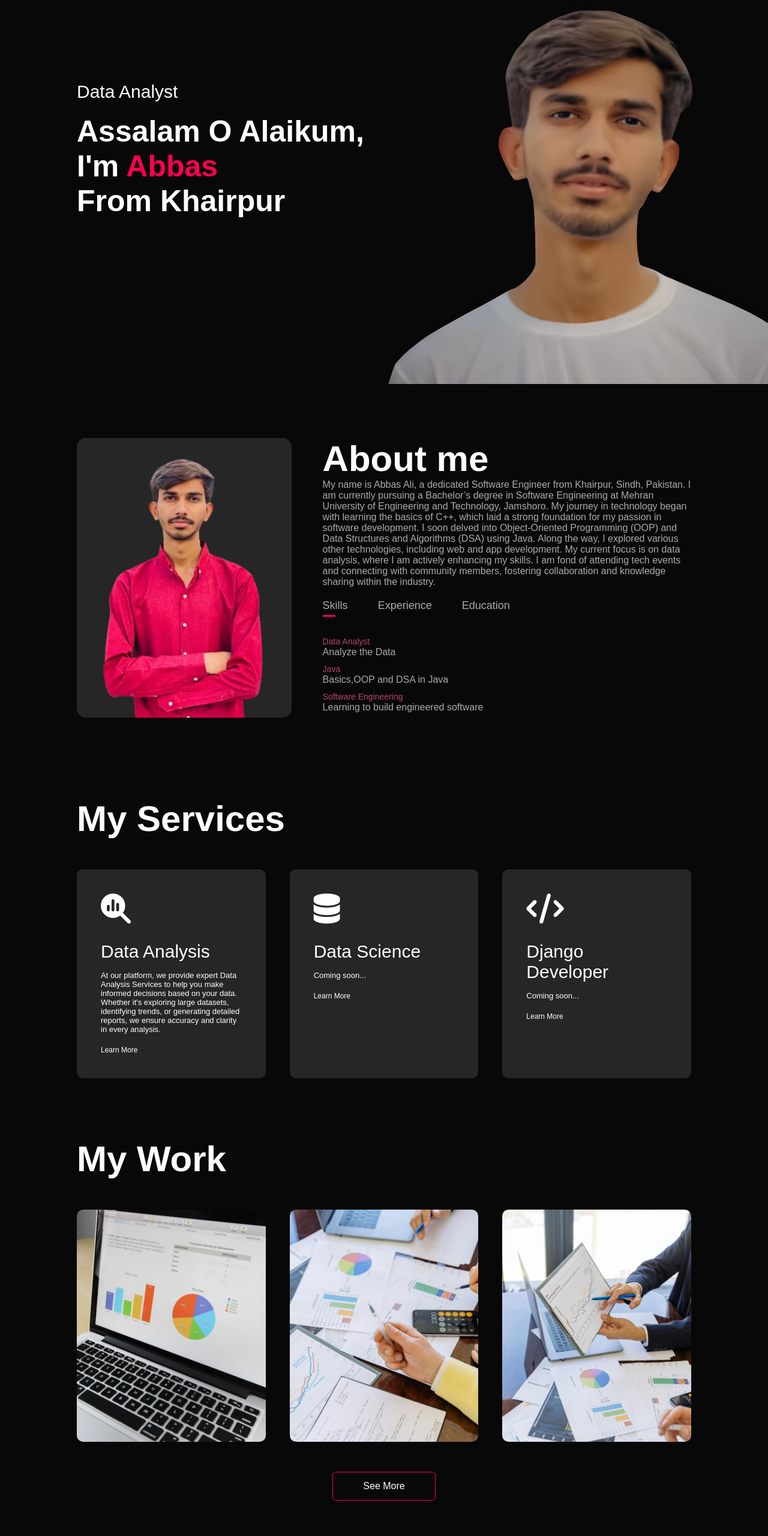
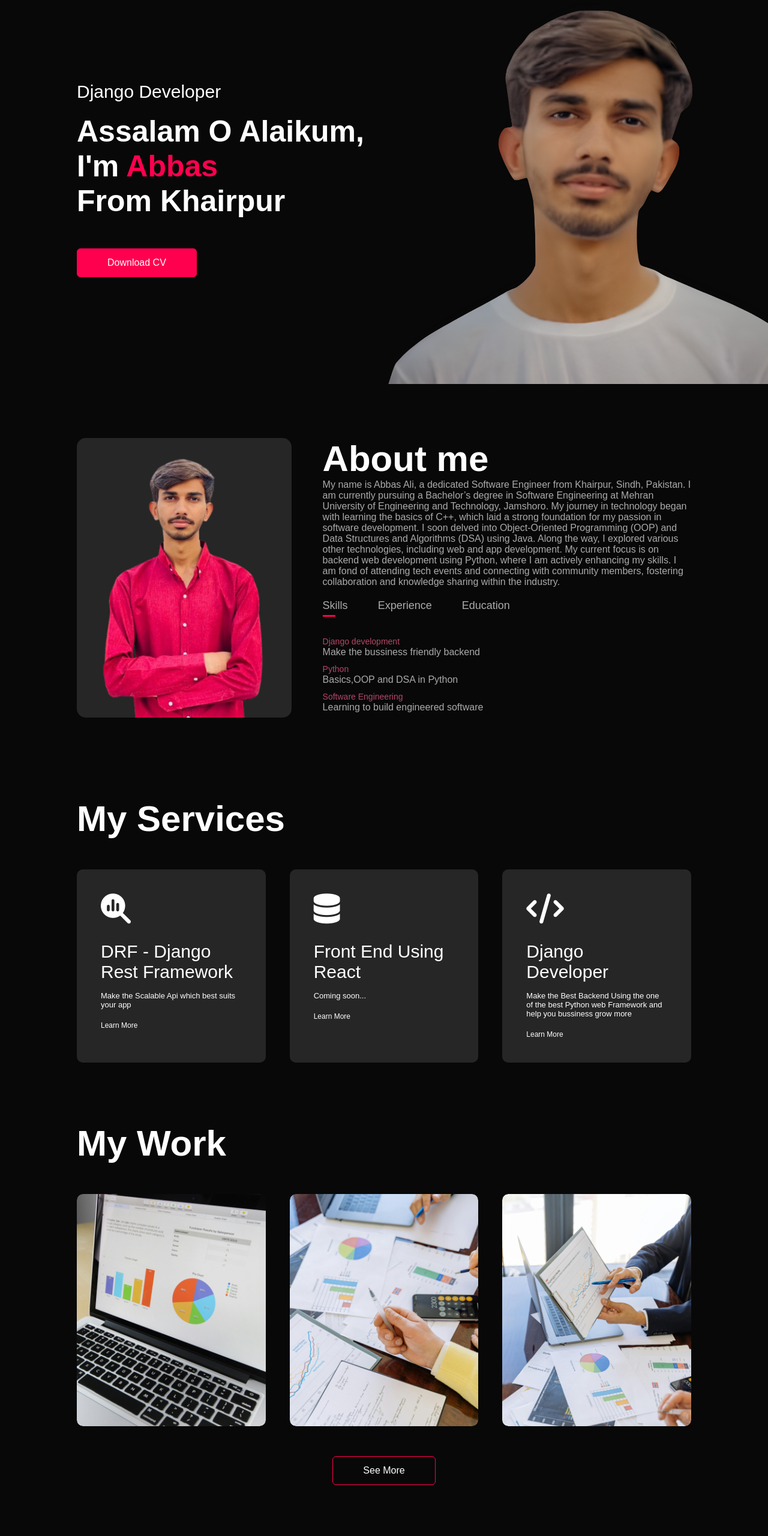
Before and after one commit to abbasabro/abbasabro.github.io, a plain HTML site: page index.html in a window 1280 px wide. Shown: the part 160-2720 px from the top of the page at 60% size. Drawn offline with Linux system fonts and the light colour scheme.

Commit message:
Updating

```diff
--- a/index.html
+++ b/index.html
@@ -54,9 +54,10 @@
                 <i class="fas fa-bars" onclick="openmenu()"></i>
             </nav>
             <div class="header-text">
-                <p>Data Analyst</p>
+                <p>Django Developer</p>
                 <h1>Assalam O Alaikum,<br>I'm <span>Abbas</span><br>From Khairpur</h1>
             </div>
+            <a href="images/Abbas_Ali_Django_Developer_CV.pdf" download class="btn btn2">Download CV</a>
         </div>
     </div>
    <!------------------about---------------------->
@@ -69,7 +70,7 @@
                 <div class="about-col-2">
                     <h1 class="sub-title">About me</h1>
                     <p>My name is Abbas Ali, a dedicated Software Engineer from Khairpur, Sindh, Pakistan. I am currently pursuing a Bachelor’s degree in Software Engineering at Mehran University of Engineering and Technology, Jamshoro.
-                        My journey in technology began with learning the basics of C++, which laid a strong foundation for my passion in software development. I soon delved into Object-Oriented Programming (OOP) and Data Structures and Algorithms (DSA) using Java. Along the way, I explored various other technologies, including web and app development. My current focus is on data analysis, where I am actively enhancing my skills.
+                        My journey in technology began with learning the basics of C++, which laid a strong foundation for my passion in software development. I soon delved into Object-Oriented Programming (OOP) and Data Structures and Algorithms (DSA) using Java. Along the way, I explored various other technologies, including web and app development. My current focus is on backend web development using Python, where I am actively enhancing my skills.
                         I am fond of attending tech events and connecting with community members, fostering collaboration and knowledge sharing within the industry.
                          </p>
                     <div class="tab-titles">
@@ -79,8 +80,8 @@
                     </div>
                     <div class="tab-contents active-tab" id="skills">
                         <ul>
-                            <li><span>Data Analyst</span><br>Analyze the Data</li>
-                            <li><span>Java</span><br>Basics,OOP and DSA in Java</li>
+                            <li><span>Django development</span><br>Make the bussiness friendly backend</li>
+                            <li><span>Python</span><br>Basics,OOP and DSA in Python</li>
                             <li><span>Software Engineering</span><br>Learning to build engineered software</li>
                         </ul>
                     </div>
@@ -110,21 +111,21 @@
         <div class="services-list">
             <div>
                 <i class="fa-solid fa-magnifying-glass-chart"></i>
-                <h2>Data Analysis</h2>
-                <p>At our platform, we provide expert Data Analysis Services to help you make informed decisions based on your data. Whether it's exploring large datasets, identifying trends, or generating detailed reports, we ensure accuracy and clarity in every analysis.</p>
-                <a href="#">Learn More</a>
+                <h2>DRF - Django Rest Framework</h2>
+                <p>Make the Scalable Api which best suits your app</p>
+                <a href="https://github.com/abbasabro">Learn More</a>
             </div>
             <div>
                 <i class="fa-solid fa-database"></i>
-                <h2>Data Science</h2>
+                <h2>Front End Using React</h2>
                 <p>Coming soon...</p>
-                <a href="#">Learn More</a>
+                <a href="https://github.com/abbasabro">Learn More</a>
             </div>
             <div>
                 <i class="fa-solid fa-code"></i>
                 <h2>Django Developer</h2>
-                <p>Coming soon...</p>
-                <a href="#">Learn More</a>
+                <p>Make the Best Backend Using the one of the best Python web Framework and help you bussiness grow more</p>
+                <a href="https://github.com/abbasabro">Learn More</a>
             </div>
         </div>
     </div>
@@ -139,35 +140,35 @@
             <div class="work">
                 <img src="images/work-1.png" >
                 <div class="layer">
-                    <h3>Coffee Shop Analysis</h3>
-                    <p>Analyize the Sales of the coffee-shop with Excel.
+                    <h3>Blofigy</h3>
+                    <p>My First FullStack Blog Website
                         You can view it in my Github</p>
-                     <a href="#"><i class="fas fa-external-link-alt"></i>
+                     <a href="https://github.com/abbasabro/Django-week-2-Mini-Blog-"><i class="fas fa-external-link-alt"></i>
                      </a>
                 </div>
             </div>
             <div class="work">
                 <img src="images/work-2.png">
                 <div class="layer">
-                    <h3>Cost-Effective Pizza Analysis</h3>
-                    <p>Make and sales pizzas at very low prices.
+                    <h3>Expense Tracker</h3>
+                    <p>Track Your finances to easily save your money.
                         You can view it in my Github</p>
-                     <a href="#"><i class="fas fa-external-link-alt"></i>
+                     <a href="https://github.com/abbasabro/Django-Projects"><i class="fas fa-external-link-alt"></i>
                      </a>
                 </div>
             </div>
             <div class="work">
                 <img src="images/work-3.png">
                 <div class="layer">
-                    <h3>EDA with Python</h3>
-                    <p>All the basics of EDA with PyNotebook.
+                    <h3>Youtube Video Downloader</h3>
+                    <p>Ever Feel Hustle in downloading Youtube Videos. Your Very own VideoVault.
                         You can view it in my Github</p>
-                     <a href="#"><i class="fas fa-external-link-alt"></i>
+                     <a href="https://github.com/abbasabro/Django-Projects"><i class="fas fa-external-link-alt"></i>
                      </a>
                 </div>
             </div>
         </div>
-        <a href="#" class="btn">See More</a>
+        <a href="https://github.com/abbasabro" class="btn">See More</a>
     </div>
  </div>
  <!-- ------------------------contact---------------- -->
@@ -185,7 +186,7 @@
                     <a href="https://github.com/abbasabro"><i class="fa-brands fa-github"></i></a>
                     <a href=""><i class="fa-brands fa-square-x-twitter"></i></a>
                 </div>
-                <a href="images/Abbas_Ali_CV.pdf" download class="btn btn2">Download CV</a>
+                <a href="images/Abbas_Ali_Django_Developer_CV.pdf" download class="btn btn2">Download CV</a>
             </div>
 
             <div class="contact-right">
```
Also changed, not shown: 2 other files.
